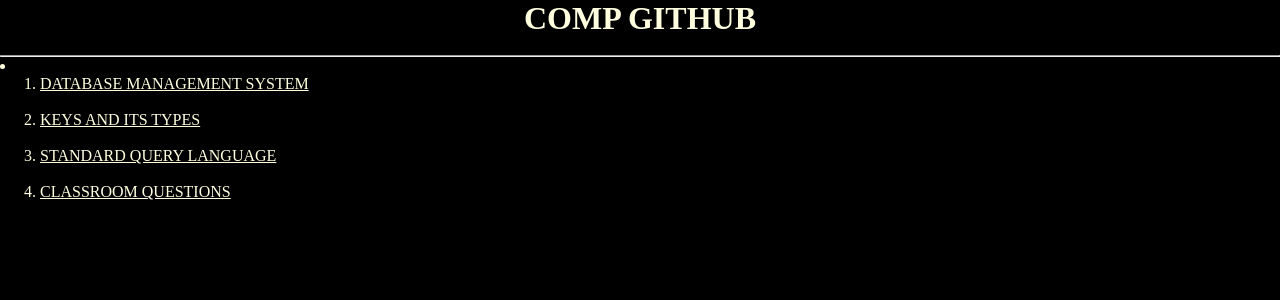
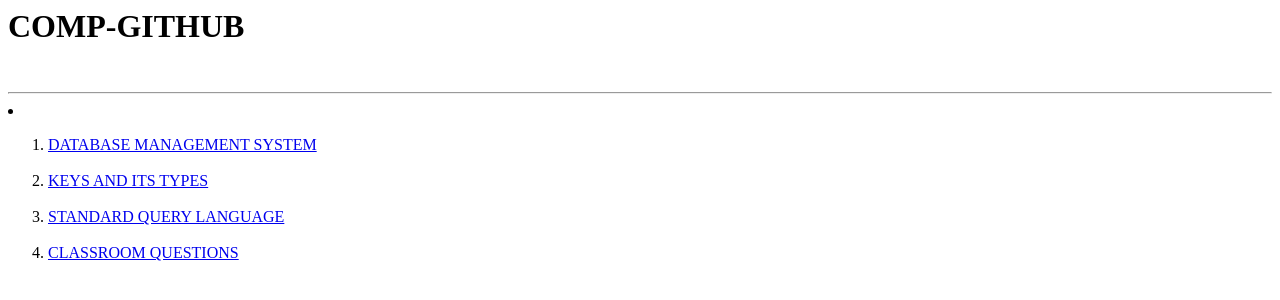
Before and after one commit to AAKRITI-NAGARKOTI/AAKRITI-O6, a plain HTML site: page index.html in a window 1280 px wide. Drawn offline with Linux system fonts and the light colour scheme.

Commit message:
Update index.html

```diff
--- a/index.html
+++ b/index.html
@@ -1,11 +1,10 @@
 <html>
 <head>
     <title>AAK WEBSITE</title>
-    <link rel="stylesheet" href="styles.css">
 </head>
 <body>
 
-<h1>COMP GITHUB</h1>
+<h1>COMP-GITHUB</h1>
     <BR>
     <HR>
 <li>
```
